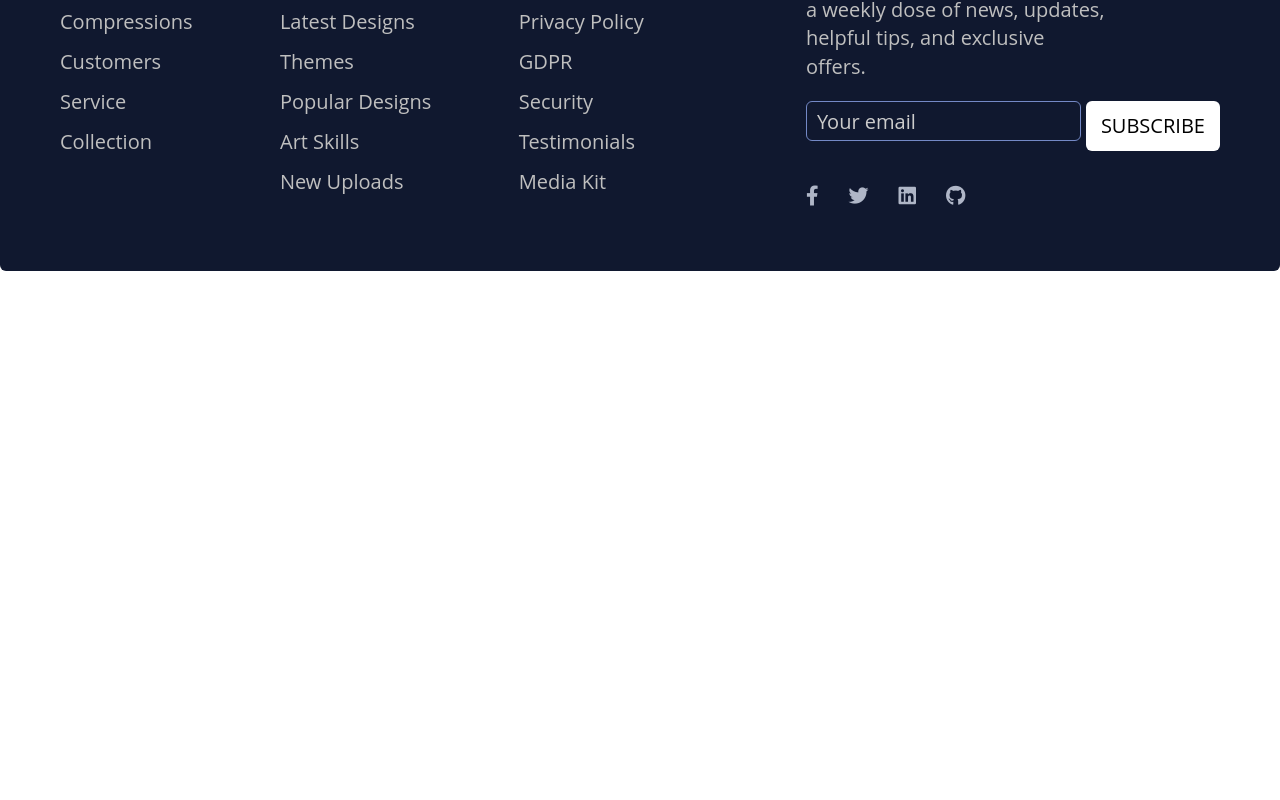
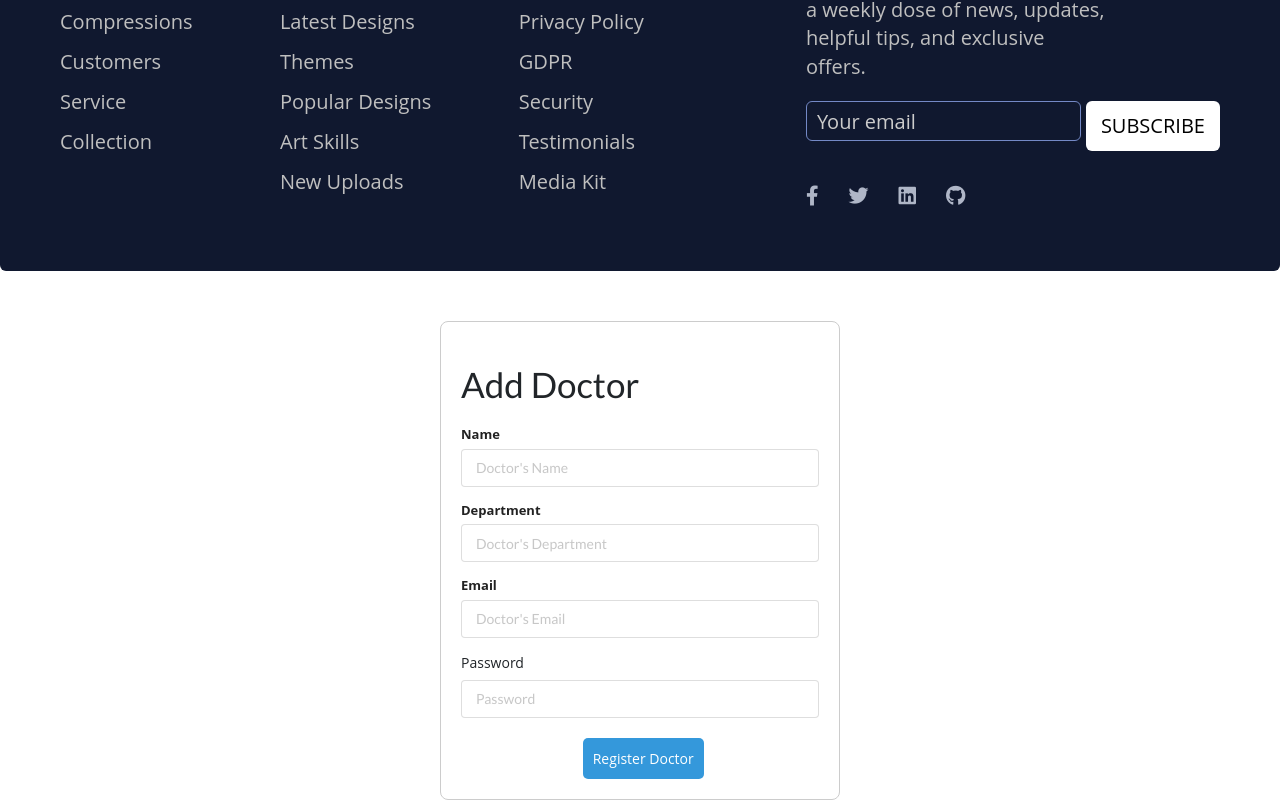
Before and after one commit to ElvinJoy/medicity_front-end, a React (Vite) app: page /DoctorLoginForm in a window 1280 px wide. Shown: the part 1022-1822 px from the top of the page. Before the commit the page ends 1293 px from the top, so only its background shows below. Built offline with nearby package versions, Linux system fonts and the light colour scheme; a small style sheet from the web is missing.

Commit message:
adding doctor by admin is completed

```diff
--- a/src/App.jsx
+++ b/src/App.jsx
@@ -8,6 +8,7 @@ import Location from './components/location/location';
 import BookingPage from "./components/bookingPage/bookingPage"
 import AboutUs from "./components/aboutus/aboutus";
 import DoctorLoginForm from './components/doctor_login/doctor_login'
+import DoctorRegistration from "./components/adminPanel/adminPanel";
 
 
 function App() {
@@ -30,6 +31,7 @@ function App() {
       </Routes>
       <Footer />
 
+     <DoctorRegistration />
 
     </>
   );
--- /dev/null
+++ b/src/components/adminPanel/adminPanel.css
@@ -0,0 +1,69 @@
+/* Updated CSS for centering and responsiveness */
+
+.container_doctorRegistration {
+    max-width: 400px;
+    margin: auto;
+    padding: 20px;
+    border: 1px solid #ccc;
+    border-radius: 8px;
+    margin-top: 50px;
+    position: relative; /* Added to enable absolute centering */
+}
+
+/* Added CSS for absolute centering */
+.container_doctorRegistration:before {
+    content: '';
+    display: inline-block;
+    height: 100%;
+    vertical-align: middle;
+    margin-right: -0.25em; /* Adjust as needed */
+}
+
+.ui.form {
+    margin-top: 20px;
+}
+
+.field_Doctor {
+    margin-bottom: 20px;
+}
+
+.input_doctorRegistration {
+    width: 100%;
+    padding: 10px;
+    box-sizing: border-box;
+}
+
+.fluid_ui_button_blue_doctorRegistration {
+    background-color: #3498db;
+    color: #fff;
+    padding: 10px;
+    margin-left: 34%;
+    border: none;
+    border-radius: 5px;
+    cursor: pointer;
+}
+
+.text_doctorRegistration {
+    margin-top: 20px;
+    text-align: center;
+}
+
+.login_doctorRegistration a:hover {
+    text-decoration: underline;
+}
+
+/* Center the error message */
+.error-message {
+    text-align: center;
+    color: #ff0000; /* Red color for emphasis */
+    margin-top: 10px;
+    margin-bottom: 4%;
+}
+
+/* Center the success message */
+.success-message {
+    text-align: center;
+    color: #008000; /* Green color for emphasis */
+    margin-top: 10px;
+    margin-bottom: 4%;
+}
--- /dev/null
+++ b/src/components/adminPanel/adminPanel.jsx
@@ -0,0 +1,127 @@
+import React, { useState } from 'react';
+import axios from 'axios';
+import { Link } from 'react-router-dom';
+import './adminPanel.css';
+
+const DoctorRegistration = () => {
+  const [formData, setFormData] = useState({
+    name: '',
+    department: '',
+    email: '',
+    password: '',
+  });
+
+  const [error, setError] = useState('');
+  const [successMessage, setSuccessMessage] = useState('');
+
+  const handleChange = (e) => {
+    setFormData({ ...formData, [e.target.name]: e.target.value });
+  };
+
+  const handleSubmit = async (e) => {
+    e.preventDefault();
+
+    // Check if any input is empty
+    if (!formData.name || !formData.department || !formData.email || !formData.password) {
+      setError('All fields are required');
+      setSuccessMessage('');
+      return;
+    }
+
+    try {
+      const response = await axios.post('http://localhost:8000/DoctorRegistration', formData);
+
+      console.log('Response:', response.data);
+      setSuccessMessage('Doctor registration successful');
+      setError('');
+      // Handle any further actions or redirects here if needed
+
+      // Clear the form after successful submission
+      setFormData({
+        name: '',
+        department: '',
+        email: '',
+        password: '',
+      });
+    } catch (error) {
+      console.error('Error:', error.message);
+
+      if (error.response && error.response.status === 400) {
+        // If the status is 400 (Bad Request), handle the error
+        setError(error.response.data.error);
+      } else {
+        setError('An error occurred while registering the doctor');
+      }
+
+      setSuccessMessage('');
+    }
+  };
+
+
+  return (
+    <div className="container_doctorRegistration">
+      <form onSubmit={handleSubmit}>
+        <h1>Add Doctor</h1>
+
+        <div className="ui form">
+          <div className="field">
+            <label>Name</label>
+            <input
+              className='input_doctorRegistration'
+              type="text"
+              name="name"
+              placeholder="Doctor's Name"
+              value={formData.name}
+              onChange={handleChange}
+            />
+          </div>
+
+          <div className="field">
+            <label>Department</label>
+            <input
+              className='input_doctorRegistration'
+              type="text"
+              name="department"
+              placeholder="Doctor's Department"
+              value={formData.department}
+              onChange={handleChange}
+            />
+          </div>
+
+          <div className="field">
+            <label>Email</label>
+            <input
+              className='input_doctorRegistration'
+              type="email"
+              name="email"
+              placeholder="Doctor's Email"
+              value={formData.email}
+              onChange={handleChange}
+            />
+          </div>
+
+          <div className="field_Doctor">
+            <label>Password</label>
+            <input
+              className='input_doctorRegistration'
+              type="password"
+              name="password"
+              placeholder="Password"
+              value={formData.password}
+              onChange={handleChange}
+            />
+          </div>
+
+          {error && <div className="error-message">{error}</div>}
+          {successMessage && <div className="success-message">{successMessage}</div>}
+
+          <button type="submit" className="fluid_ui_button_blue_doctorRegistration">
+            Register Doctor
+          </button>
+        </div>
+      </form>
+    </div>
+  );
+};
+
+export default DoctorRegistration;
--- a/src/components/bookingPage/bookingPage.jsx
+++ b/src/components/bookingPage/bookingPage.jsx
@@ -1,10 +1,42 @@
-import React from 'react';
+import React, { useState } from 'react';
 import './bookingPage.css';
+import axios from 'axios';
 
 const Booking = () => {
+  const [formData, setFormData] = useState({
+    name: '',
+    phoneNumber: '',
+    email: '',
+    appointmentDate: '',
+    appointmentTime: '',
+    doctor: '',
+    category: '',
+  });
+
+  const [error, setError] = useState('');
+
+  const handleSubmit = async (e) => {
+    e.preventDefault();
+
+    try {
+      // Send the data to the backend endpoint for appointments
+      const response = await axios.post('http://localhost:8000/appointment', formData);
+
+      console.log('Response:', response.data);
+      // Handle any further actions or redirects here if needed
+    } catch (error) {
+      console.error('Error:', error.message);
+      setError('An error occurred during appointment booking');
+    }
+  };
+
+  const handleChange = (e) => {
+    setFormData({ ...formData, [e.target.name]: e.target.value });
+  };
+
   return (
     <div className="container_booking">
-            <form>
+      <form onSubmit={handleSubmit}>
         <h1>Book an Appointment</h1>
 
         <div className="ui form">
@@ -15,6 +47,7 @@ const Booking = () => {
               type="text"
               name="name"
               placeholder="Your Name"
+              onChange={handleChange}
             />
           </div>
 
@@ -25,6 +58,7 @@ const Booking = () => {
               type="tel"
               name="phoneNumber"
               placeholder="Phone Number"
+              onChange={handleChange}
             />
           </div>
 
@@ -35,6 +69,7 @@ const Booking = () => {
               type="email"
               name="email"
               placeholder="Email"
+              onChange={handleChange}
             />
           </div>
 
@@ -44,6 +79,7 @@ const Booking = () => {
               className='input_booking'
               type="date"
               name="appointmentDate"
+              onChange={handleChange}
             />
           </div>
 
@@ -53,6 +89,7 @@ const Booking = () => {
               className='input_booking'
               type="time"
               name="appointmentTime"
+              onChange={handleChange}
             />
           </div>
 
@@ -63,20 +100,26 @@ const Booking = () => {
               type="text"
               name="doctor"
               placeholder="Preferred Doctor"
+              onChange={handleChange}
             />
           </div>
 
           <div className="field">
-                        <label>Category</label>
+            <label>Department</label>
             <input
               className='input_booking'
               type="text"
               name="category"
               placeholder="Appointment Category"
+              onChange={handleChange}
             />
           </div>
 
-                    <button className="fluid_ui_button_violet_booking">Book Appointment</button>
+          {error && <div className="error-message">{error}</div>}
+
+          <button type="submit" className="fluid_ui_button_violet_booking">
+            Book Appointment
+          </button>
         </div>
       </form>
     </div>
```
Lines whose indentation alone changed are shown as unchanged.
